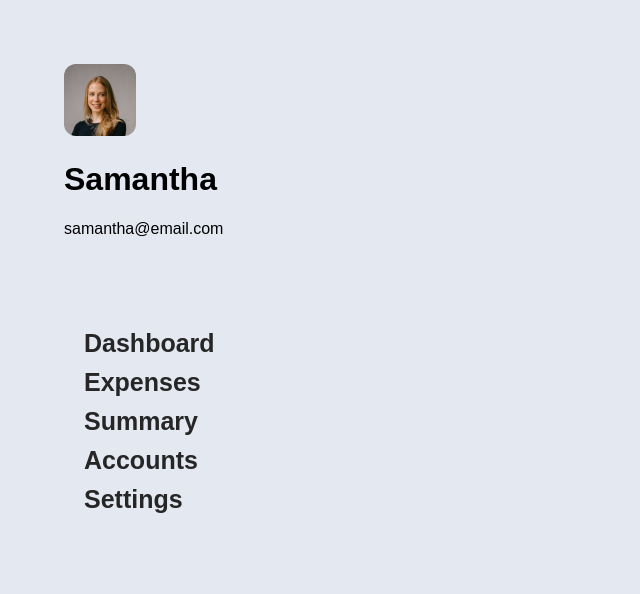
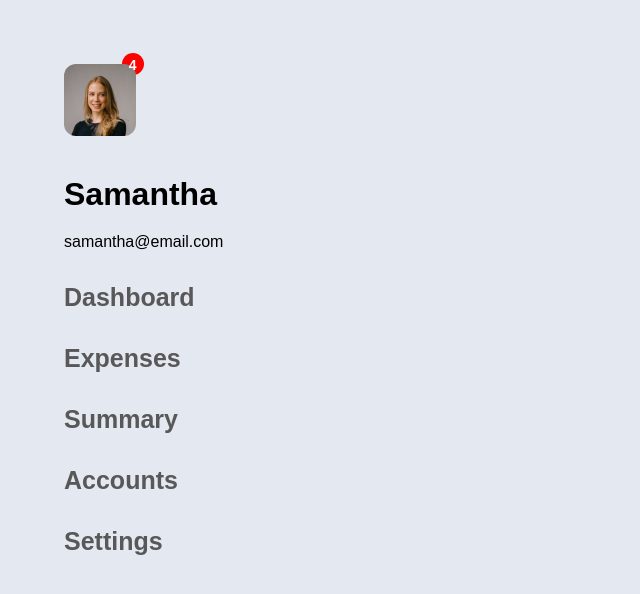
Before and after one commit to DanielNLeal/summerboot-camp, a plain HTML site: page dashboard.html in a window 1280 px wide. Shown: the whole page, without its empty margins (0-640 px from the left). Drawn offline with Linux system fonts and the light colour scheme.

Commit message:
nav-finish

```diff
--- a/css/dashboard.css
+++ b/css/dashboard.css
@@ -4,6 +4,28 @@ html {
 
 body {
   font-family: Arial, sans-serif;
+}
+
+.bola-menu {
+  height: 22px;
+  background-color: red;
+  width: 22px;
+  border-radius: 50%;
+  font-size: 14px;
+  font-weight: 600;
+  margin-top: -70%;
+  margin-left: 40%;
+  margin-bottom: 70%;
+}
+
+.p-4 {
+  color: white;
+  text-align: center;
+  padding-top: 4px;
+}
+
+.email-sama {
+  margin-top: -1%;
 }
 
 .img-sama {
@@ -13,11 +35,11 @@ body {
 .menu {
   margin-left: 5%;
   margin-top: 5%;
+  max-width: 144px;
 }
 
 .nav-coluna {
   width: 200px;
-  padding: 20px;
   margin-top: 5%;
 }
 
@@ -33,13 +55,14 @@ body {
 
 .nav-coluna a {
   text-decoration: none;
-  color: #262626;
+  color: #585858;
   display: block;
   transition: background-color 0.3s;
   font-size: 25px;
   font-weight: 600;
+  margin-top: 32px;
 }
 
 .nav-coluna a:hover {
-  background-color: #bbb;
+  color: black;
 }
--- a/dashboard.html
+++ b/dashboard.html
@@ -12,11 +12,14 @@
     <main class="main">
       <div class="menu">
         <img src="img/Bitmap.png" class="img-sama" />
+        <div class="bola-menu">
+          <p class="p-4">4</p>
+        </div>
         <h1>Samantha</h1>
-        <p>samantha@email.com</p>
+        <p class="email-sama">samantha@email.com</p>
         <nav class="nav-coluna">
           <ul>
-            <li><a href="#home">Dashboard</a></li>
+            <li><a href="#home" class="dashboard-a">Dashboard</a></li>
             <li><a href="#sobre">Expenses</a></li>
             <li><a href="#servicos">Summary</a></li>
             <li><a href="#contato">Accounts</a></li>
```
